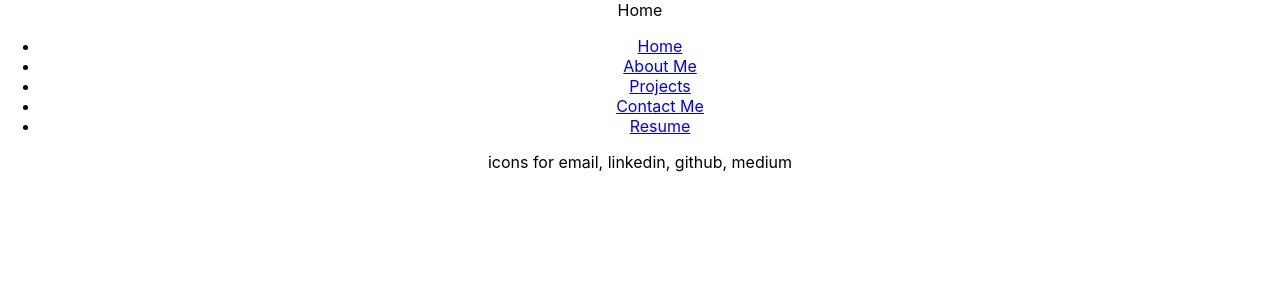
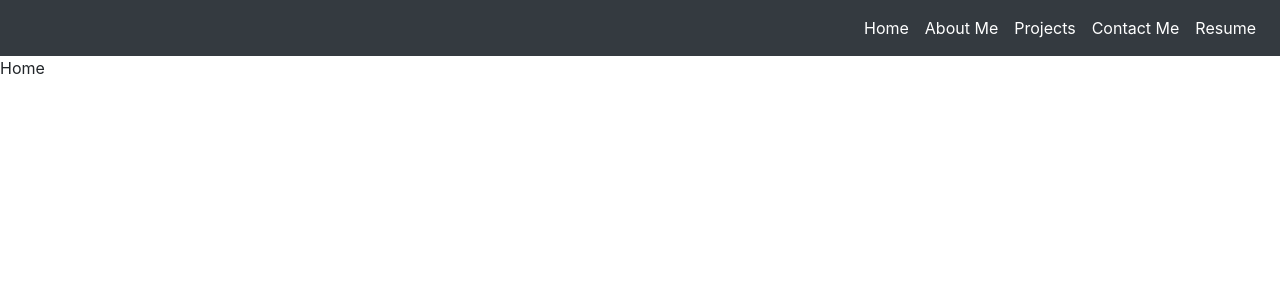
Before and after one commit to josephscha/portfolio-2020, a React (Create React App) app: page / in a window 1280 px wide. Shown: the top 300 px of the page. Built offline with nearby package versions, Linux system fonts and the light colour scheme.

Commit message:
testing bootstrap

```diff
--- a/package.json
+++ b/package.json
@@ -7,6 +7,7 @@
     "@testing-library/react": "^9.5.0",
     "@testing-library/user-event": "^7.2.1",
     "bootstrap": "^4.5.0",
+    "node-sass": "^4.14.1",
     "react": "^16.13.1",
     "react-bootstrap": "^1.0.1",
     "react-dom": "^16.13.1",
--- a/src/App.css
+++ /dev/null
@@ -1,38 +0,0 @@
-.App {
-  text-align: center;
-}
-
-.App-logo {
-  height: 40vmin;
-  pointer-events: none;
-}
-
-@media (prefers-reduced-motion: no-preference) {
-  .App-logo {
-    animation: App-logo-spin infinite 20s linear;
-  }
-}
-
-.App-header {
-  background-color: #282c34;
-  min-height: 100vh;
-  display: flex;
-  flex-direction: column;
-  align-items: center;
-  justify-content: center;
-  font-size: calc(10px + 2vmin);
-  color: white;
-}
-
-.App-link {
-  color: #61dafb;
-}
-
-@keyframes App-logo-spin {
-  from {
-    transform: rotate(0deg);
-  }
-  to {
-    transform: rotate(360deg);
-  }
-}
--- a/src/App.js
+++ b/src/App.js
@@ -1,12 +1,14 @@
 import React from 'react';
 import {BrowserRouter as Router, Switch, Route} from 'react-router-dom'
-import {Home, AboutMe, ContactMe, Projects, Resume, Sidebar} from './Components'
-import './App.css';
+import {Home, AboutMe, ContactMe, Projects, Resume, Navigation} from './Components'
+import './App.scss';
+import 'bootstrap/dist/css/bootstrap.min.css';
 
 function App() {
   return (
     <Router>
       <div className="App">
+        <Navigation/>
         <Switch>
           <Route path="/aboutme">
             <AboutMe/>
@@ -25,7 +27,6 @@ function App() {
           </Route>
         </Switch>
 
-        <Sidebar/>
       </div>
     </Router>
   );
--- /dev/null
+++ b/src/App.scss
@@ -0,0 +1,30 @@
+@import "~bootstrap/scss/bootstrap";
+
+.side-nav {
+    top: 0;
+    left: 0;
+    bottom: 0;
+    position: fixed;
+    z-index: 2;
+    width: 25%;
+    font-size: 14px;
+    text-align: left;
+    background-color: rgba(145,13,13,.8);
+    overflow: hidden;
+}
+
+.side-nav, .nav-container {
+    height: 100%;
+    overflow-y: auto;
+    -webkit-overflow-scrolling: touch;
+    -ms-overflow-style: -ms-autohiding-scrollbar;
+    padding: 45px 40px;
+}
+
+.side-nav, .nav-items {
+
+}
+
+.side-nav-link {
+    color: red;
+}
--- a/src/Components/index.js
+++ b/src/Components/index.js
@@ -1,6 +1,8 @@
+import 'bootstrap/dist/css/bootstrap.min.css';
+
 export { default as Home} from './home'
 export { default as AboutMe} from './aboutme'
 export { default as ContactMe} from './contactme'
 export { default as Projects} from './projects'
 export { default as Resume} from './resume'
-export { default as Sidebar} from './sidebar'
+export { default as Navigation} from './navigation'
--- /dev/null
+++ b/src/Components/navigation.js
@@ -0,0 +1,21 @@
+import React from 'react';
+import {NavLink} from 'react-router-dom'
+import {Navbar, Nav} from 'react-bootstrap'
+
+function Navigation() {
+    return (
+        <Navbar bg="dark" expand="lg">
+        <Navbar.Toggle aria-controls="basic-navbar-nav"/>
+        <Navbar.Collapse id="basic-navbar-nav"/>
+            <Nav>
+                <NavLink className="d-inline p-2 bg-dark text-white" to='/'>Home</NavLink>
+                <NavLink className="d-inline p-2 bg-dark text-white" to='/aboutme'>About Me</NavLink>
+                <NavLink className="d-inline p-2 bg-dark text-white" to='/projects'>Projects</NavLink>
+                <NavLink className="d-inline p-2 bg-dark text-white" to='/contactme'>Contact Me</NavLink>
+                <NavLink className="d-inline p-2 bg-dark text-white" to='/resume'>Resume</NavLink>
+            </Nav>
+        </Navbar>
+    )
+}
+
+export default Navigation;
--- a/src/Components/sidebar.js
+++ /dev/null
@@ -1,28 +0,0 @@
-import React from 'react';
-import {Link} from 'react-router-dom'
-function Sidebar() {
-    return (
-        <div className="side-nav">
-            <ul>
-                <li>
-                    <Link to='/'>Home</Link>
-                </li>
-                <li>
-                    <Link to='/aboutme'>About Me</Link>
-                </li>
-                <li>
-                    <Link to='/projects'>Projects</Link>
-                </li>
-                <li>
-                    <Link to='/contactme'>Contact Me</Link>
-                </li>
-                <li>
-                    <Link to='/resume'>Resume</Link>
-                </li>
-            </ul>
-            icons for email, linkedin, github, medium
-        </div>
-    )
-}
-
-export default Sidebar;
```
Also changed, not shown: 1 other file (tests, documents, lock files or other folders).
